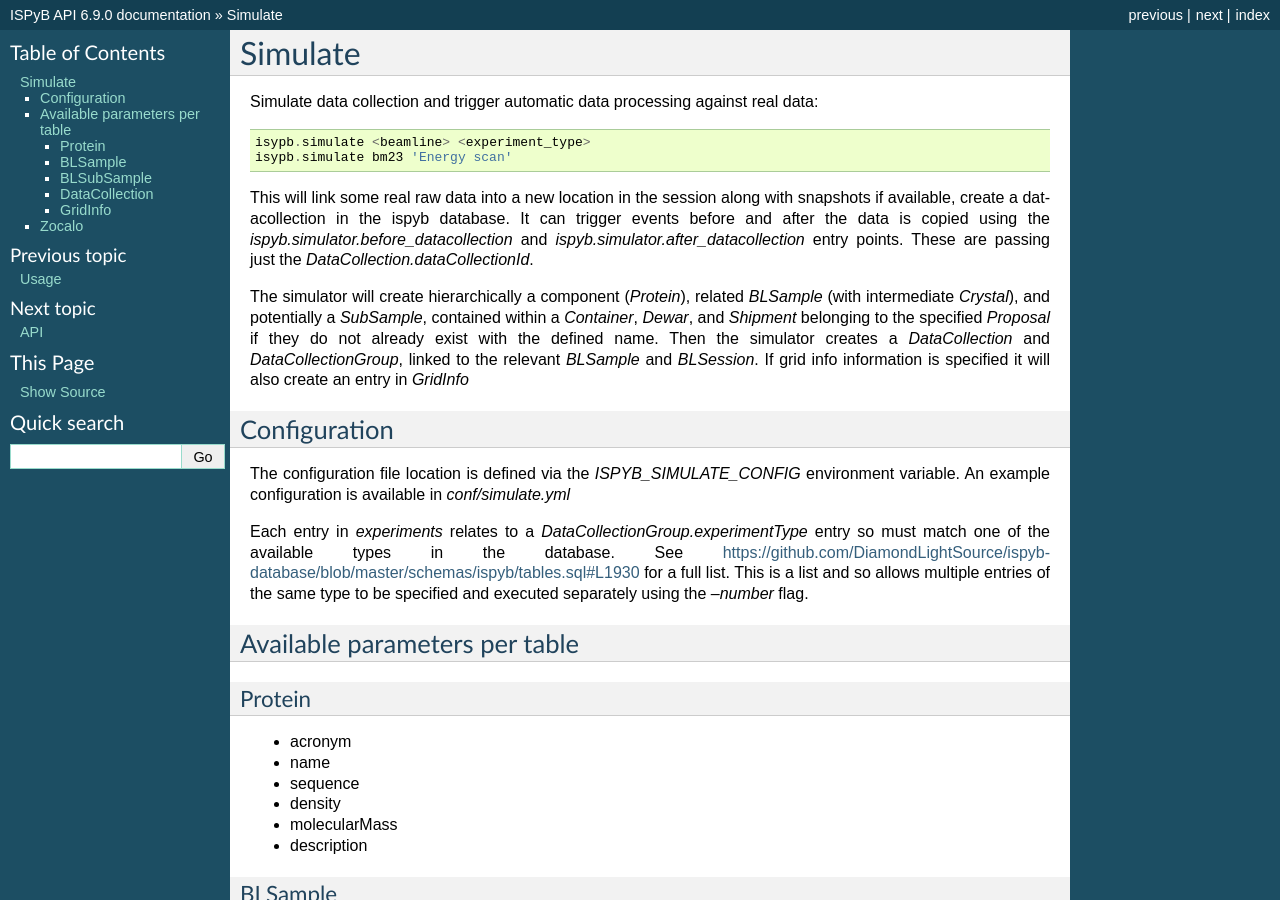
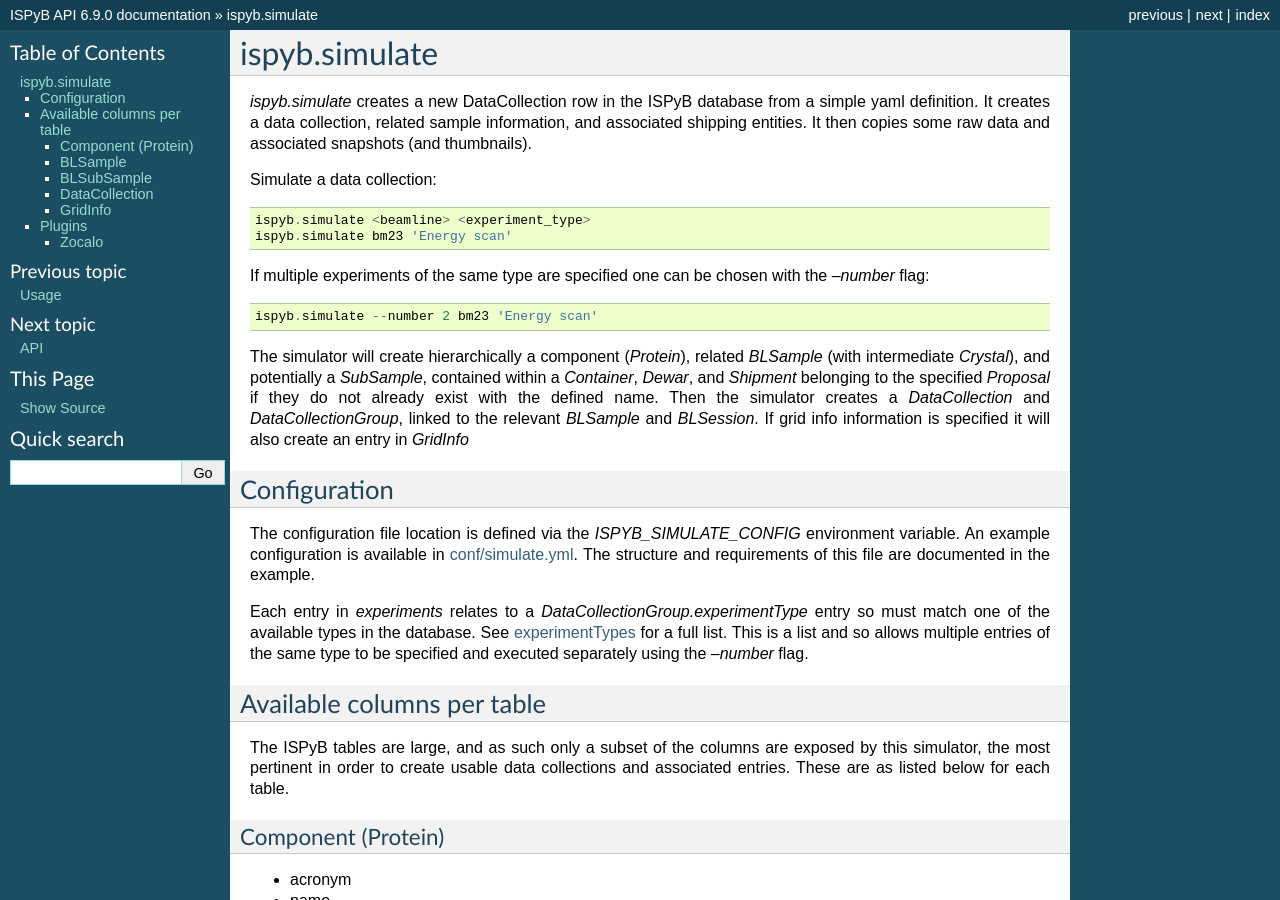
Before and after one commit to DiamondLightSource/ispyb-api, a Sphinx documentation site: the page built from docs/simulate.rst, in a window 1280 px wide and 900 px high. Built offline with Sphinx 7.4.7, drawn with Linux system fonts in a browser that asks for light colours; some of the changed text lies outside the part shown.

Commit message:
doc update

```diff
--- a/docs/simulate.rst
+++ b/docs/simulate.rst
@@ -1,14 +1,18 @@
-========
-Simulate
-========
+==============
+ispyb.simulate
+==============
 
-Simulate data collection and trigger automatic data processing against real data::
+`ispyb.simulate` creates a new DataCollection row in the ISPyB database from a simple yaml definition. It creates a data collection, related sample information, and associated shipping entities. It then copies some raw data and associated snapshots (and thumbnails).
 
-    isypb.simulate <beamline> <experiment_type>
-    isypb.simulate bm23 'Energy scan'
+Simulate a data collection::
 
+    ispyb.simulate <beamline> <experiment_type>
+    ispyb.simulate bm23 'Energy scan'
 
-This will link some real raw data into a new location in the session along with snapshots if available, create a datacollection in the ispyb database. It can trigger events before and after the data is copied using the `ispyb.simulator.before_datacollection` and `ispyb.simulator.after_datacollection` entry points. These are passing just the `DataCollection.dataCollectionId`.
+If multiple experiments of the same type are specified one can be chosen with the `--number` flag::
+
+    ispyb.simulate --number 2 bm23 'Energy scan'
+
 
 The simulator will create hierarchically a component (`Protein`), related `BLSample` (with intermediate `Crystal`), and potentially a `SubSample`, contained within a `Container`, `Dewar`, and `Shipment` belonging to the specified `Proposal` if they do not already exist with the defined name. Then the simulator creates a `DataCollection` and `DataCollectionGroup`, linked to the relevant `BLSample` and `BLSession`. If grid info information is specified it will also create an entry in `GridInfo`
 
@@ -16,17 +20,21 @@
 Configuration
 ***************
 
-The configuration file location is defined via the `ISPYB_SIMULATE_CONFIG` environment variable. An example configuration is available in `conf/simulate.yml`
+The configuration file location is defined via the `ISPYB_SIMULATE_CONFIG` environment variable. An example configuration is available in `conf/simulate.yml`_. The structure and requirements of this file are documented in the example.
 
-Each entry in `experiments` relates to a `DataCollectionGroup.experimentType` entry so must match one of the available types in the database. See https://github.com/DiamondLightSource/ispyb-database/blob/master/schemas/ispyb/tables.sql#L1930 for a full list. This is a list and so allows multiple entries of the same type to be specified and executed separately using the `--number` flag.
+Each entry in `experiments` relates to a `DataCollectionGroup.experimentType` entry so must match one of the available types in the database. See `experimentTypes`_ for a full list. This is a list and so allows multiple entries of the same type to be specified and executed separately using the `--number` flag.
 
+.. _conf/simulate.yml: https://github.com/DiamondLightSource/ispyb-api/blob/master/conf/simulate_example.yml
+.. _experimentTypes: https://github.com/DiamondLightSource/ispyb-database/blob/master/schemas/ispyb/tables.sql#L1930
 
-***************
-Available parameters per table
-***************
+***************************
+Available columns per table
+***************************
 
-Protein
--------------
+The ISPyB tables are large, and as such only a subset of the columns are exposed by this simulator, the most pertinent in order to create usable data collections and associated entries. These are as listed below for each table.
+
+Component (Protein)
+-------------------
 
 * acronym
 * name
@@ -50,7 +58,7 @@
 * type
 
 DataCollection
--------------
+--------------
 
 * imageContainerSubPath
 * numberOfImages
@@ -70,7 +78,11 @@
 * pixelsPerMicronY
 
 ***************
-Zocalo
+Plugins
 ***************
 
+The simulator can trigger events before and after the data is copied using the `ispyb.simulator.before_datacollection` and `ispyb.simulator.after_datacollection` entry points. These are passed just the new `DataCollection.dataCollectionId`.
+
+Zocalo
+-------------
 If zocalo is installed the simulator will also send a message to zocalo before the data is copied, and send another message after the data copy is finished by default triggering the `mimas` recipe.
```
